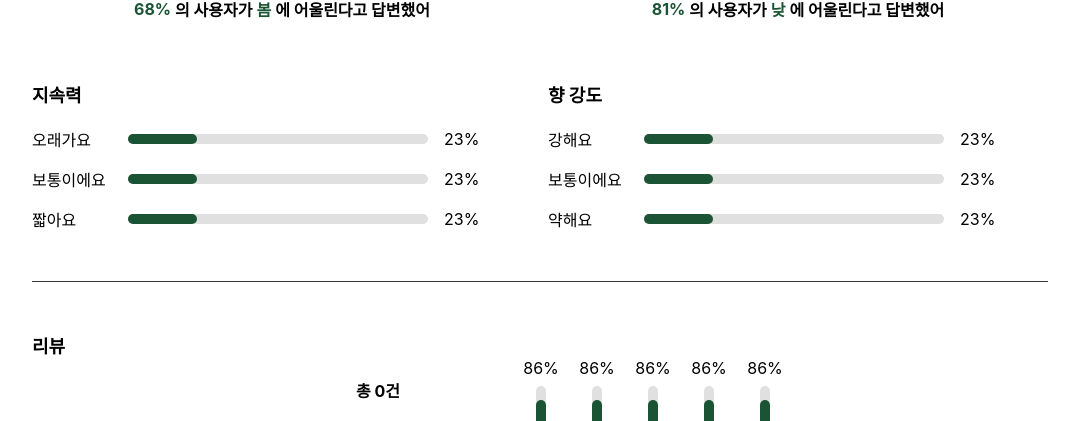
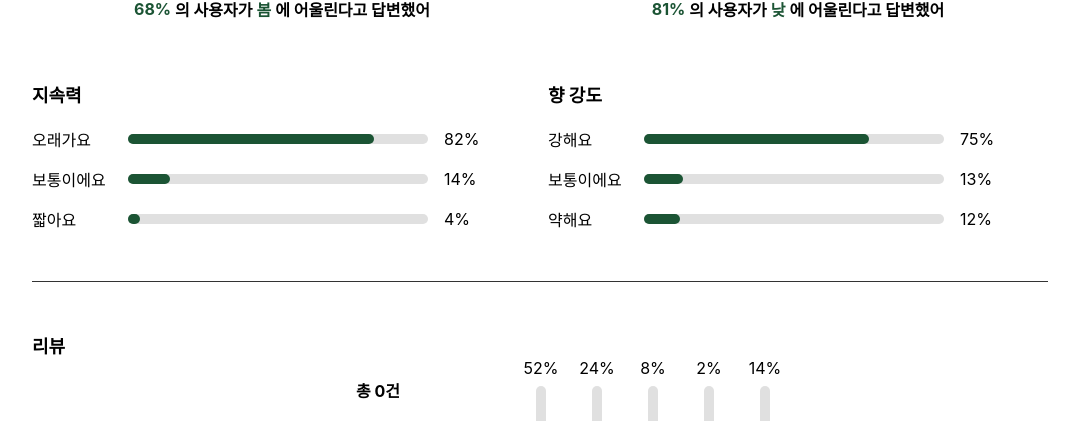
Before and after one commit to prefragrance/prefragrance-client-migration, a Next.js app: page /product/detail/1 in a window 1280 px wide. Shown: the part 875-1296 px from the top of the page, without its empty margins (100-1179 px from the left). Built offline with nearby package versions, Linux system fonts and the light colour scheme; no server answers; a web font is replaced by a local one.

Commit message:
fix: fix detail page

```diff
--- a/src/common/constants/colors.ts
+++ b/src/common/constants/colors.ts
@@ -53,7 +53,7 @@ export enum TagsType {
   Glamorous = "glamorous",
 }
 
-export const Tags: Record<TagsType, ITags> = {
+export const Tags: Record<string, ITags> = {
   [TagsType.Warm]: {
     label: "따뜻한",
     color: palette.tags.babypink,
--- a/src/components/product/product-info.tsx
+++ b/src/components/product/product-info.tsx
@@ -1,5 +1,6 @@
 import { Button, HStack, Stars, VStack } from "@common-components";
 import styled from "@emotion/styled";
+import { Tags } from "@src/common/constants/colors";
 import { RouterUrl } from "@src/common/constants/path";
 import { checkLogin } from "@src/common/store/user";
 import { IProductDetailResponse } from "@src/common/types/product";
@@ -88,9 +89,19 @@ const ProductInfo = ({ productDetail, handleModalOpen }: IProductInfo) => {
               {productDetail.tags.length > 5
                 ? productDetail.tags
                     .slice(0, 5)
-                    .map((tag, index) => <Tag content={tag} key={index} />)
+                    .map((tag, index) => (
+                      <Tag
+                        content={Tags[tag].label}
+                        key={index}
+                        backgroundColor={Tags[tag].color}
+                      />
+                    ))
                 : productDetail.tags.map((tag, index) => (
-                    <Tag content={tag} key={index} />
+                    <Tag
+                      content={Tags[tag].label}
+                      key={index}
+                      backgroundColor={Tags[tag].color}
+                    />
                   ))}
             </TagWrapper>
           </VStack>
@@ -148,12 +159,12 @@ const TagBox = styled.div<Pick<ITag, "backgroundColor" | "color">>`
   align-items: center;
   background-color: ${({ backgroundColor = palette.gray.dark }) =>
     backgroundColor};
-  color: ${({ color = palette.white }) => color};
+  color: ${({ color = palette.black }) => color};
   width: 84px;
   height: 32px;
   border-radius: 6px;
-  font-weight: ${fontWeight.semiBold};
-  font-size: ${calculateSize(14)};
+  font-weight: ${fontWeight.bold};
+  font-size: ${calculateSize(16)};
 `;
 
 const TagWrapper = styled.div`
--- a/src/components/product/product-rate.tsx
+++ b/src/components/product/product-rate.tsx
@@ -73,18 +73,18 @@ const Duration = () => {
       <VStack alignItems={"flex-start"}>
         <HStack>
           <GraphLabel>오래가요</GraphLabel>
-          <HBar value={23} />
-          <GraphLabel>23%</GraphLabel>
+          <HBar value={82} />
+          <GraphLabel>82%</GraphLabel>
         </HStack>
         <HStack>
           <GraphLabel>보통이에요</GraphLabel>
-          <HBar value={23} />
-          <GraphLabel>23%</GraphLabel>
+          <HBar value={14} />
+          <GraphLabel>14%</GraphLabel>
         </HStack>
         <HStack>
           <GraphLabel>짧아요</GraphLabel>
-          <HBar value={23} />
-          <GraphLabel>23%</GraphLabel>
+          <HBar value={4} />
+          <GraphLabel>4%</GraphLabel>
         </HStack>
       </VStack>
     </InfoWrapper>
@@ -98,18 +98,18 @@ const Strength = () => {
       <VStack alignItems={"flex-start"}>
         <HStack>
           <GraphLabel>강해요</GraphLabel>
-          <HBar value={23} />
-          <GraphLabel>23%</GraphLabel>
+          <HBar value={75} />
+          <GraphLabel>75%</GraphLabel>
         </HStack>
         <HStack>
           <GraphLabel>보통이에요</GraphLabel>
-          <HBar value={23} />
-          <GraphLabel>23%</GraphLabel>
+          <HBar value={13} />
+          <GraphLabel>13%</GraphLabel>
         </HStack>
         <HStack>
           <GraphLabel>약해요</GraphLabel>
-          <HBar value={23} />
-          <GraphLabel>23%</GraphLabel>
+          <HBar value={12} />
+          <GraphLabel>12%</GraphLabel>
         </HStack>
       </VStack>
     </InfoWrapper>
--- a/src/components/product/review/product-review.tsx
+++ b/src/components/product/review/product-review.tsx
@@ -130,45 +130,45 @@ const Statistics = ({
           {/* TODO : mapping this later */}
           <VStack gap={"xs"}>
             <GraphLabel width={40} textAlign={"center"}>
-              86%
+              52%
             </GraphLabel>
-            <VBar value={86} />
+            <VBar value={52} />
             <GraphLabel width={40} textAlign={"center"}>
               5점
             </GraphLabel>
           </VStack>
           <VStack gap={"xs"}>
             <GraphLabel width={40} textAlign={"center"}>
-              86%
+              24%
             </GraphLabel>
-            <VBar value={86} />
+            <VBar value={24} />
             <GraphLabel width={40} textAlign={"center"}>
               4점
             </GraphLabel>
           </VStack>
           <VStack gap={"xs"}>
             <GraphLabel width={40} textAlign={"center"}>
-              86%
+              8%
             </GraphLabel>
-            <VBar value={86} />
+            <VBar value={8} />
             <GraphLabel width={40} textAlign={"center"}>
               3점
             </GraphLabel>
           </VStack>
           <VStack gap={"xs"}>
             <GraphLabel width={40} textAlign={"center"}>
-              86%
+              2%
             </GraphLabel>
-            <VBar value={86} />
+            <VBar value={2} />
             <GraphLabel width={40} textAlign={"center"}>
               2점
             </GraphLabel>
           </VStack>
           <VStack gap={"xs"}>
             <GraphLabel width={40} textAlign={"center"}>
-              86%
+              14%
             </GraphLabel>
-            <VBar value={86} />
+            <VBar value={14} />
             <GraphLabel width={40} textAlign={"center"}>
               1점
             </GraphLabel>
--- a/src/pages/product/detail/[id].tsx
+++ b/src/pages/product/detail/[id].tsx
@@ -58,11 +58,13 @@ const ProductDetailPage = () => {
           </Container>
         )}
         {activeTab === detailTabs[1] && (
-          <ProductReview
-            productDetail={productDetail}
-            productReview={productReview}
-            handleModalOpen={handleModalOpen}
-          />
+          <Container>
+            <ProductReview
+              productDetail={productDetail}
+              productReview={productReview}
+              handleModalOpen={handleModalOpen}
+            />
+          </Container>
         )}
       </InfoContainer>
       {isModalOpen && (
```
